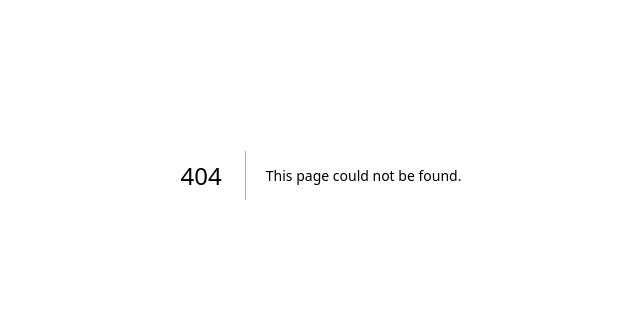
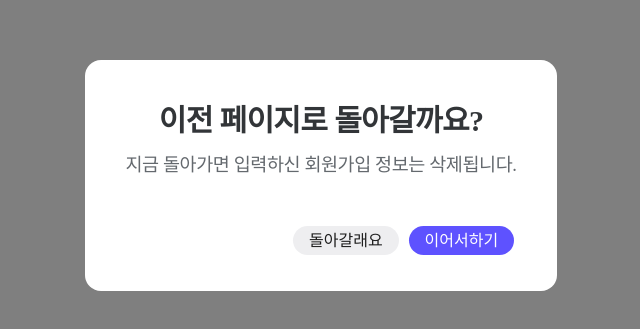
Before and after one commit to TeamLearningFlow/LearningFlow-FE, a Next.js app: page /modal/emailAuthModal in a window 1280 px wide. Before the commit this address had no page. Shown: the part 225-554 px from the top of the page, without its empty margins (319-959 px from the left). Built offline with nearby package versions, Linux system fonts and the light colour scheme.

Commit message:
feat: 회원가입 페이지 이메일 인증 모달 제작 #21

```diff
--- a/src/pages/home.tsx
+++ b/src/pages/home.tsx
@@ -1,7 +1,7 @@
 import React from 'react';
 
 const Home = () => {
-  return null;  // 아무것도 렌더링하지 않음
+  return null; // 아무것도 렌더링하지 않음
 };
 
 export default Home;
--- /dev/null
+++ b/src/pages/modal/emailAuthModal.tsx
@@ -0,0 +1,132 @@
+import React, { useState } from 'react';
+import styled from 'styled-components';
+import HomePage from '../home';
+
+interface ModalProps {
+  onClose: () => void;
+}
+
+const emailAuthModal: React.FC<ModalProps> = ({ onClose }) => {
+  const [showHomePage, setShowHomePage] = useState<boolean>(false);
+
+  const handleHomePage = () => {
+    setShowHomePage(true);
+  };
+
+  return (
+    <>
+      {!showHomePage ? (
+        <ModalWrapper>
+          <ModalBox>
+            <Title>이전 페이지로 돌아갈까요?</Title>
+            <Description>
+              지금 돌아가면 입력하신 회원가입 정보는 삭제됩니다.
+            </Description>
+            <Button>
+              <BackButton onClick={handleHomePage}>돌아갈래요</BackButton>
+              <ForwardButton onClick={onClose}>이어서하기</ForwardButton>
+            </Button>
+          </ModalBox>
+        </ModalWrapper>
+      ) : (
+        <HomePage />
+      )}
+    </>
+  );
+};
+
+export default emailAuthModal;
+
+const ModalWrapper = styled.div`
+  position: fixed;
+  display: flex;
+  justify-content: center;
+  align-items: center;
+  top: 0;
+  left: 0;
+  width: 100vw;
+  height: 100vh;
+  background-color: rgba(0, 0, 0, 0.5);
+  z-index: 100;
+`;
+
+const ModalBox = styled.div`
+  position: relative;
+  box-sizing: border-box;
+  padding: 36px;
+  flex-direction: column;
+  align-items: flex-end;
+
+  width: 472px;
+  height: 231px;
+
+  border-radius: 16px;
+  background-color: #fff;
+`;
+
+const Title = styled.div`
+  color: #323538;
+  text-align: center;
+
+  font-size: 30px;
+  font-weight: 600;
+  letter-spacing: -0.64px;
+  margin-bottom: 10px;
+`;
+
+const Description = styled.div`
+  color: #64696e;
+  text-align: center;
+
+  font-size: 18.5px;
+  font-weight: 500;
+  line-height: 30px; /* 150% */
+  letter-spacing: -0.4px;
+`;
+const Button = styled.div`
+  position: absolute;
+  width: 228px;
+  right: 0;
+  bottom: 0;
+  margin: 36px;
+  margin-bottom: 40px;
+
+  align-items: center;
+`;
+
+const BackButton = styled.span`
+  display: inline;
+  padding: 6px 16px;
+  width: 109px;
+  height: 29px;
+  justify-content: center;
+  align-items: center;
+  margin-right: 10px;
+
+  font-size; 15px;
+  height: 20px;
+
+  border-radius: 100px;
+  background-color: rgba(118, 118, 128, 0.12);
+  color: #1f1f1f;
+
+ cursor: pointer;
+`;
+
+const ForwardButton = styled.span`
+  display: inline;
+  padding: 6px 16px;
+  width: 109px;
+  height: 29px;
+  justify-content: center;
+  align-items: center;
+
+  font-size; 15px;
+  height: 20px;
+
+  border-radius: 100px;
+  background-color: #5e52ff;
+  color: #fff;
+
+  cursor: pointer;
+`;
```
Also changed, not shown: src/pages/components/toplogo_dark.tsx (deleted, +0 -47 lines), src/pages/components/toplogo_guest.tsx (added, +43 -0 lines), src/pages/emailAuth.tsx (+58 -37 lines), src/pages/index.tsx (+9 -20 lines), src/pages/assets/Guest.png (added).
